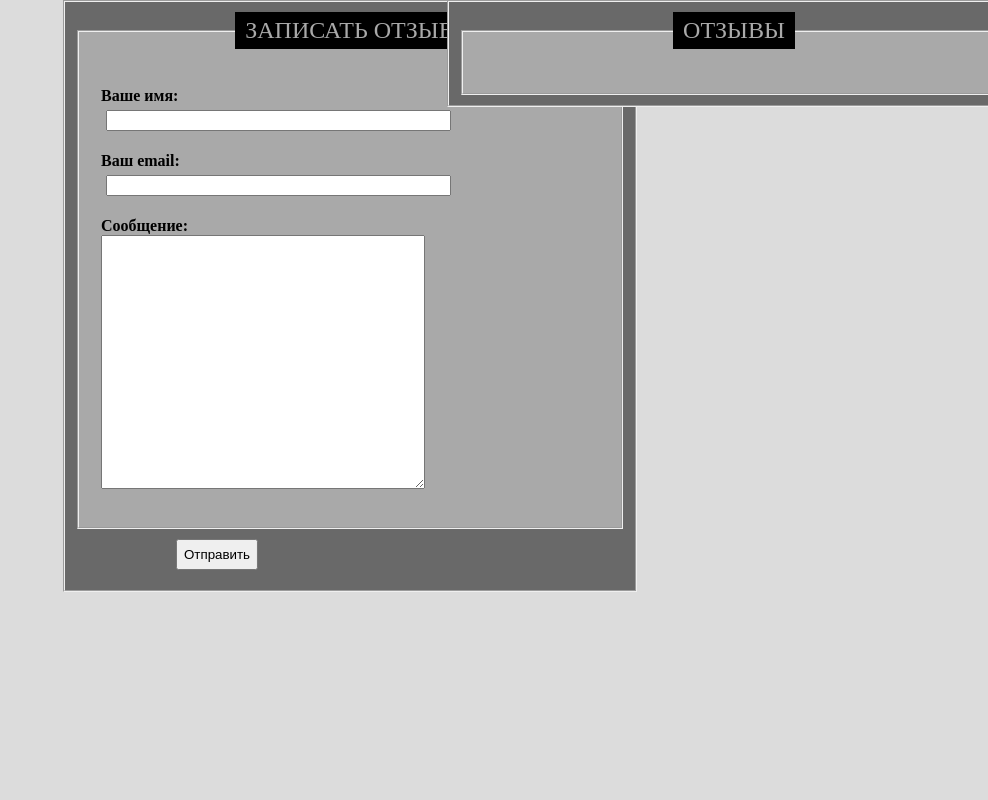
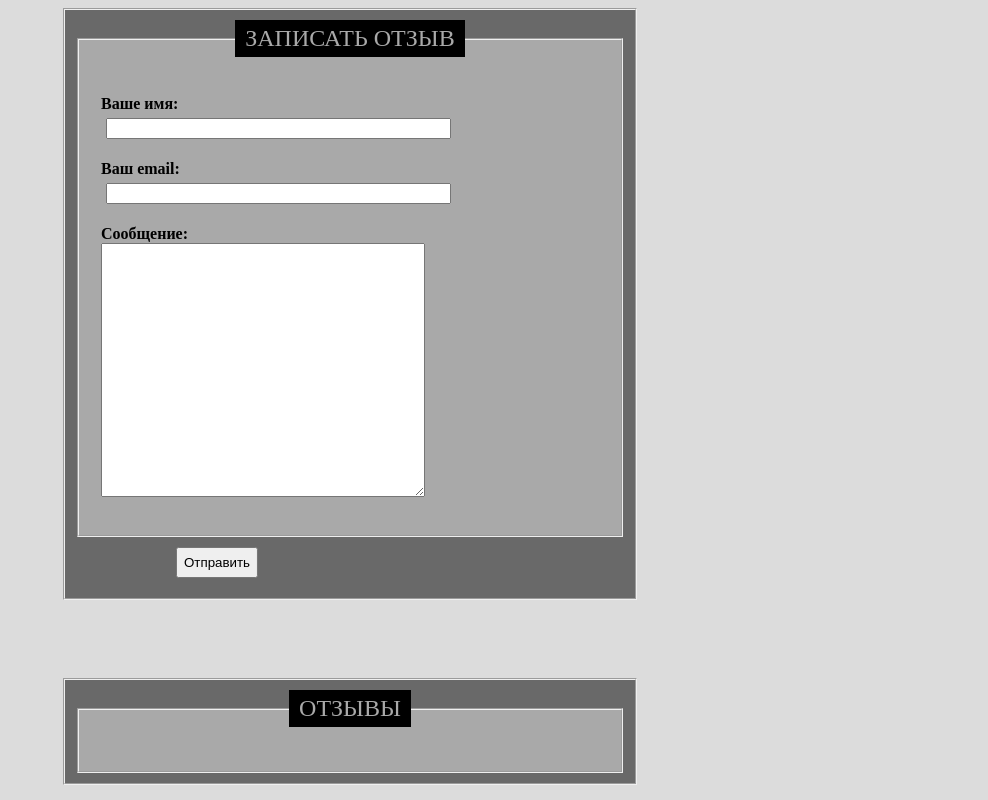
Before and after one commit to MikhaylovVladislav/WEB, a plain HTML site: page 3b.html in a window 1280 px wide. Shown: the whole page, without its empty margins (292-1280 px from the left). Drawn offline with Linux system fonts and the light colour scheme; no server answers.

Commit message:
Настройка стиля для 2 задания 3 лабы

```diff
--- a/3b.html
+++ b/3b.html
@@ -9,20 +9,22 @@ fieldset.gen2 {
   font-size:24px;
   padding:10px;
   width:550px;
-position: absolute;
-    top: 0%;
-    left: 80%;
+position: relative;
+    top: 10%;
+    left: 50%;
     transform: translateX(-50%);
+
 }
 fieldset.gen {
   background-color: #696969;
   font-size:24px;
   padding:10px;
   width:550px;
-position: absolute;
+position: relative;
     top: 0%;
     left: 50%;
     transform: translateX(-50%);
+
 }
 button.fin {
 padding:6px;
```
